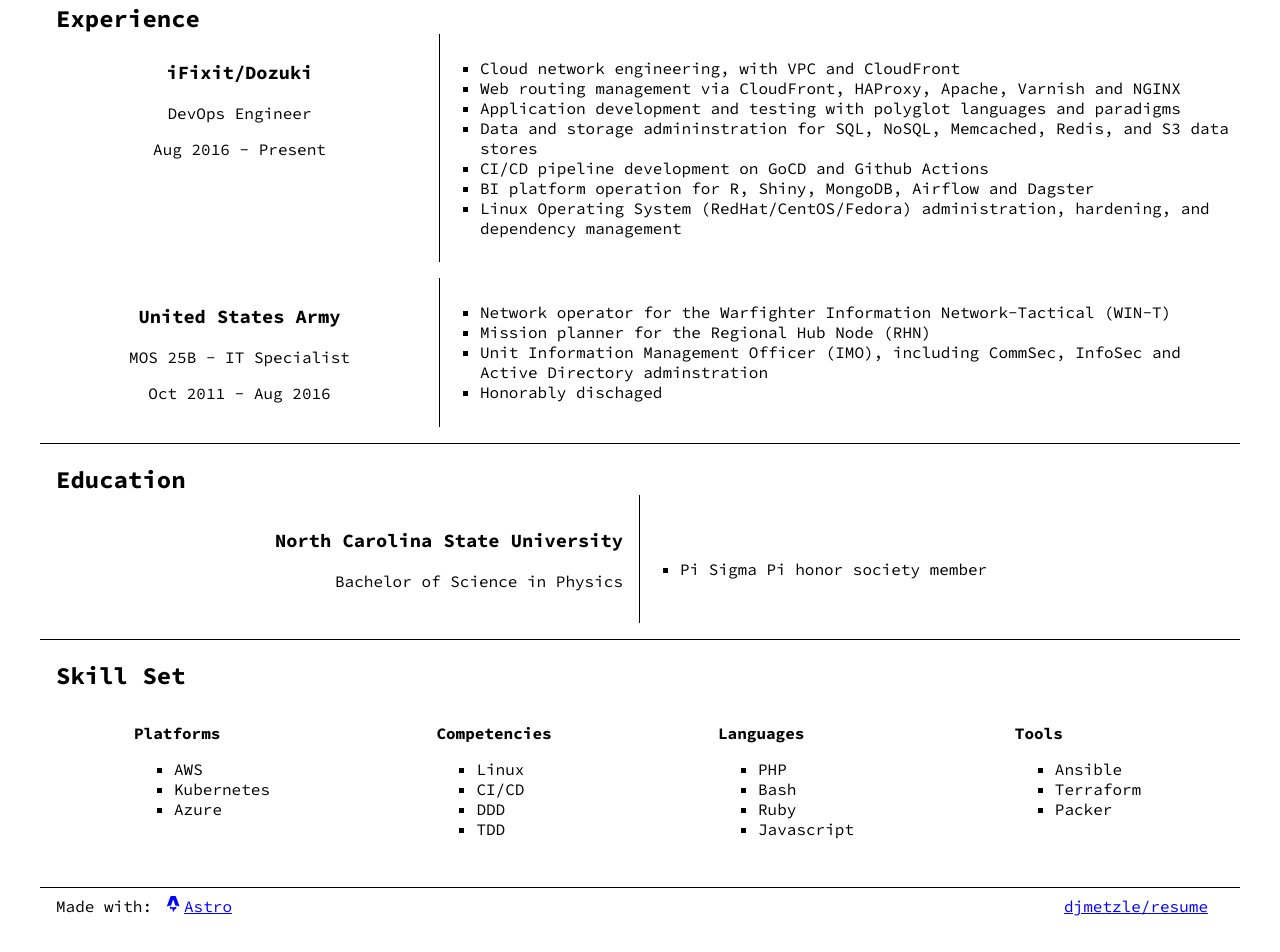
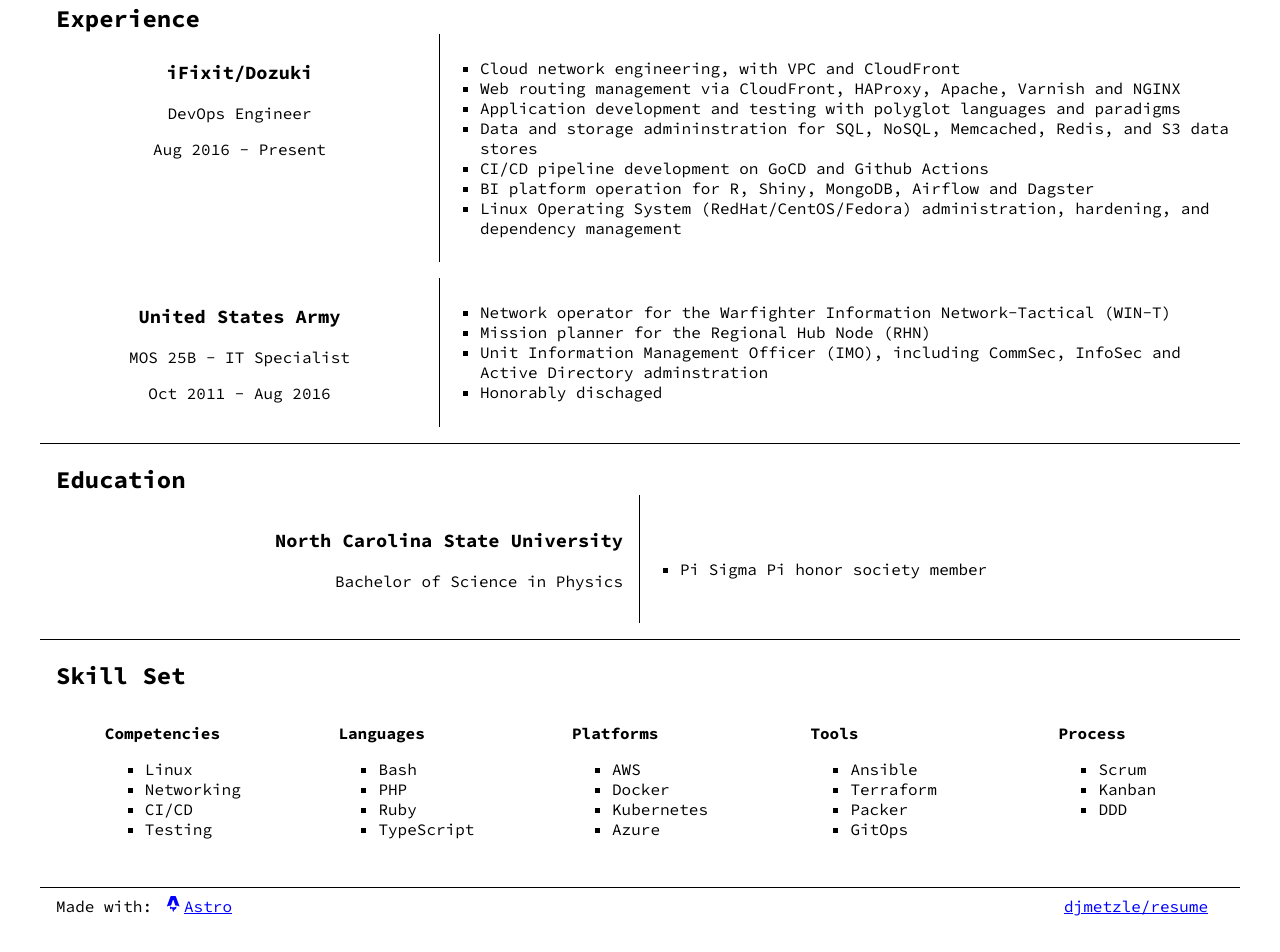
Before and after one commit to djmetzle/resume, an Astro site: page / in a window 1280 px wide. Shown: the part 173-1125 px from the top of the page. Built offline with nearby package versions, Linux system fonts and the light colour scheme; Astro itself is replaced by a stand-in of ours; some icons are missing.

Commit message:
Skills tweaks

```diff
--- a/src/components/Skills.astro
+++ b/src/components/Skills.astro
@@ -4,29 +4,30 @@
 <h2>Skill Set</h2>
 <section class="skills">
 	<div class="skill">
-		<h3>Platforms</h3>
-		<ul>
-			<li>AWS</li>
-			<li>Kubernetes</li>
-			<li>Azure</li>
-		</ul>
-	</div>
-	<div class="skill">
 		<h3>Competencies</h3>
 		<ul>
 			<li>Linux</li>
+			<li>Networking</li>
 			<li>CI/CD</li>
-			<li>DDD</li>
-			<li>TDD</li>
+			<li>Testing</li>
 		</ul>
 	</div>
 	<div class="skill">
 		<h3>Languages</h3>
 		<ul>
+			<li>Bash</li>
 			<li>PHP</li>
-			<li>Bash</li>
 			<li>Ruby</li>
-			<li>Javascript</li>
+			<li>TypeScript</li>
+		</ul>
+	</div>
+	<div class="skill">
+		<h3>Platforms</h3>
+		<ul>
+			<li>AWS</li>
+			<li>Docker</li>
+			<li>Kubernetes</li>
+			<li>Azure</li>
 		</ul>
 	</div>
 	<div class="skill">
@@ -35,6 +36,15 @@
 			<li>Ansible</li>
 			<li>Terraform</li>
 			<li>Packer</li>
+			<li>GitOps</li>
+		</ul>
+	</div>
+	<div class="skill">
+		<h3>Process</h3>
+		<ul>
+			<li>Scrum</li>
+			<li>Kanban</li>
+			<li>DDD</li>
 		</ul>
 	</div>
 </section>
@@ -54,7 +64,7 @@ h3 {
 @media print {
 	section {
 		display: grid;
-		grid-template-columns: 1fr 1fr 1fr 1fr;
+		grid-template-columns: 1fr 1fr 1fr 1fr 1fr;
 		margin: 0;
 	}
 }
@@ -62,7 +72,7 @@ h3 {
 @media (min-width: 1200px) {
 	section {
 		display: grid;
-		grid-template-columns: 1fr 1fr 1fr 1fr;
+		grid-template-columns: 1fr 1fr 1fr 1fr 1fr;
 		margin-bottom: 1rem;
 	}
 }
```
